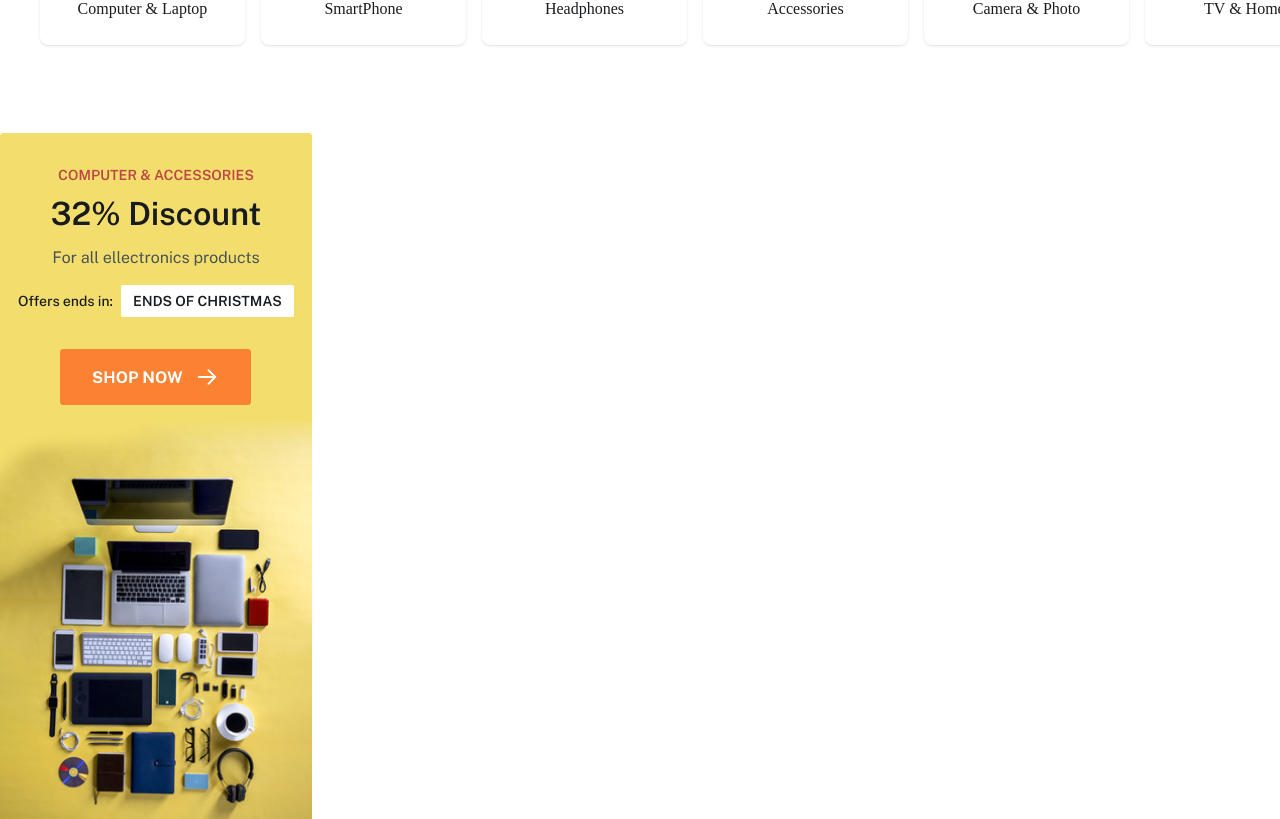
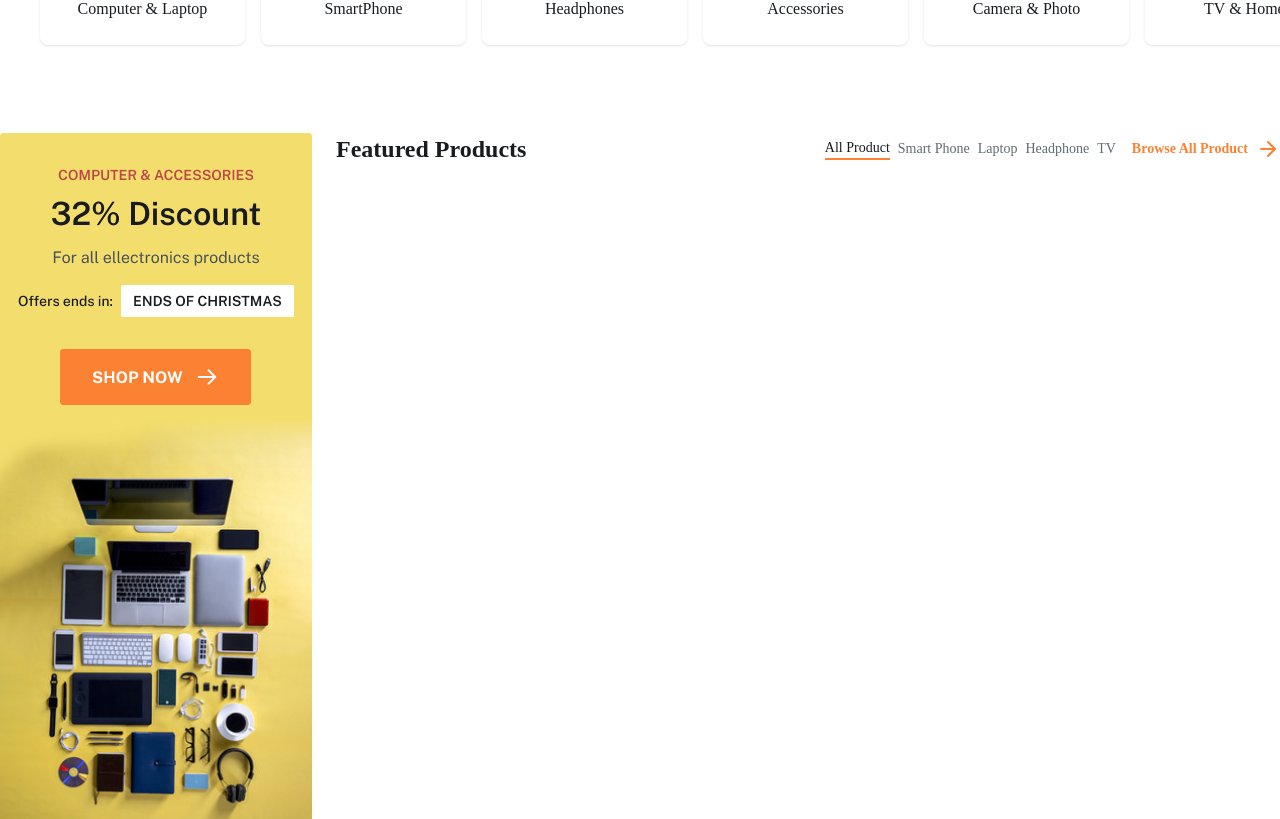
Before and after one commit to Ellham-dev/clicon_eCommerse, a React (Vite) app: page / in a window 1280 px wide. Shown: the part 2352-3171 px from the top of the page. Built offline with nearby package versions, Linux system fonts and the light colour scheme.

Commit message:
Future product first part complete

```diff
--- a/src/components/BestDeals.jsx
+++ b/src/components/BestDeals.jsx
@@ -21,7 +21,7 @@ const BestDeals = () => {
                             <span className="text-sm leading-5 text-black">Deals ends in</span>
                             <TimerOnly targetDate="2025-05-31T23:59:59" />
                         </div>
-                        <div className="flex items-center gap-x-2">
+                        <div className="flex items-center gap-x-2 cursor-pointer">
                             <h6 className='text-[#2DA5F3] text-sm leading-5 font-semibold'>Browse All Product</h6>
                             <ArrowRight color='#2DA5F3' />
                         </div>
--- a/src/components/FeaturesProducts.jsx
+++ b/src/components/FeaturesProducts.jsx
@@ -1,3 +1,4 @@
+import { ArrowRight } from 'lucide-react'
 import FutureProductPromoImage from '/FutureProductPromoImage.png'
 
 const FeaturesProducts = () => {
@@ -5,10 +6,32 @@ const FeaturesProducts = () => {
     <>
       <section>
         <div className="max-w-[1320px] mx-auto ">
-        <div className="">
+          <div className="flex gap-x-6 justify-between">
+            <div className="cursor-pointer max-w-[312px]">
               <img src={FutureProductPromoImage} alt="" />
             </div>
+            <div className="flex-1">
+              <div className="flex items-center justify-between">
+                <h5 className='text-2xl leading-8 font-semibold text-[#191C1F]'>Featured Products</h5>
+                <div className="flex items-center gap-x-4">
+                  <ul className='flex items-center gap-x-2 text-sm leading-5 text-[#5F6C72] cursor-pointer'>
+                    <li className='text-[#191C1F] border-b-2 border-[#FA8232] '>All Product</li>
+                    <li>Smart Phone</li>
+                    <li>Laptop</li>
+                    <li>Headphone</li>
+                    <li>TV</li>
+                  </ul>
+                  <div className="flex items-center gap-x-2 cursor-pointer">
+                    <h6 className='text-[#FA8232] text-sm leading-5 font-semibold'>Browse All Product</h6>
+                    <ArrowRight color='#FA8232' />
+                  </div>
+                </div>
+              </div>
+              <div className="">
 
+              </div>
+            </div>
+          </div>
         </div>
       </section>
     </>
```
Lines whose indentation alone changed are shown as unchanged.
